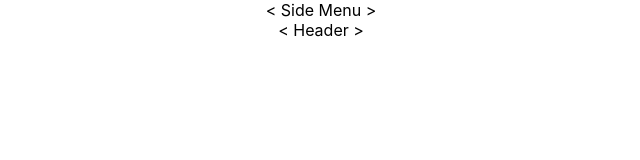
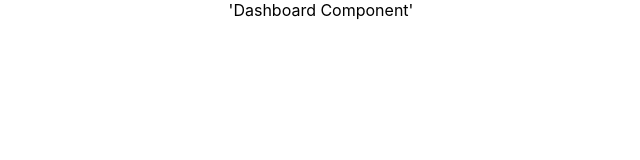
Before and after one commit to Oddert/wr-float-denomination-tracker, a React (Create React App) app in the folder client/: page / in a window 1280 px wide. Shown: the top 160 px of the page, without its empty margins (319-959 px from the left). Built offline with nearby package versions, Linux system fonts and the light colour scheme.

Commit message:
added redux, added component structure

```diff
--- a/client/package.json
+++ b/client/package.json
@@ -10,13 +10,18 @@
     "@types/node": "^12.0.0",
     "@types/react": "^17.0.0",
     "@types/react-dom": "^17.0.0",
+    "@types/react-redux": "^7.1.16",
     "@types/react-router": "^5.1.11",
     "@types/react-router-dom": "^5.1.7",
     "react": "^17.0.1",
     "react-dom": "^17.0.1",
+    "react-redux": "^7.2.2",
     "react-router": "^5.2.0",
     "react-router-dom": "^5.2.0",
     "react-scripts": "4.0.3",
+    "redux": "^4.0.5",
+    "redux-thunk": "^2.3.0",
+    "sass": "^1.32.8",
     "typescript": "^4.1.2",
     "web-vitals": "^1.0.1"
   },
--- a/client/src/App.tsx
+++ /dev/null
@@ -1,27 +0,0 @@
-import React from 'react'
-import './App.css'
-import { Router, Switch } from 'react-router'
-import { useHistory } from 'react-router-dom'
-
-const App: React.FC = () => {
-  const history = useHistory()
-
-  return (
-    <Router history={history}>
-      <div className="App">
-        &lt;
-        Side Menu
-        &gt;
-        <br/>
-        &lt;
-        Header
-        &gt;
-        <Switch>
-
-        </Switch>
-      </div>
-    </Router>
-  )
-}
-
-export default App
--- /dev/null
+++ b/client/src/components/App.scss
@@ -0,0 +1,20 @@
+.App {
+  text-align: center;
+}
+
+@media (prefers-reduced-motion: no-preference) {
+  .App-logo {
+    animation: App-logo-spin infinite 20s linear;
+  }
+}
+
+// .App-header {
+//   background-color: #282c34;
+//   min-height: 100vh;
+//   display: flex;
+//   flex-direction: column;
+//   align-items: center;
+//   justify-content: center;
+//   font-size: calc(10px + 2vmin);
+//   color: white;
+// }
--- /dev/null
+++ b/client/src/components/App.tsx
@@ -0,0 +1,29 @@
+import React from 'react'
+import { HashRouter, Switch, Route } from 'react-router-dom'
+
+import './App.scss'
+
+import Dashboard from './Dashboard'
+import Login from './Login'
+
+const App: React.FC = () => {
+  return (
+    <div className="App">
+      <HashRouter>
+        <Switch>
+          <Route path='/login'>
+            <Login />
+          </Route>
+          <Route path='/home'>
+            <Dashboard />
+          </Route>
+          <Route path='/'>
+            <Dashboard />
+          </Route>
+        </Switch>
+      </HashRouter>
+    </div>
+  )
+}
+
+export default App
--- /dev/null
+++ b/client/src/components/Dashboard.tsx
@@ -0,0 +1,7 @@
+import React from 'react'
+
+const Dashboard: React.FC = () => {
+  return (<>'Dashboard Component'</>)
+}
+
+export default Dashboard
--- /dev/null
+++ b/client/src/components/Login.tsx
@@ -0,0 +1,7 @@
+import React from 'react'
+
+const Login: React.FC = () => {
+  return (<>Login Page</>)
+}
+
+export default Login
--- /dev/null
+++ b/client/src/constants/initialState.ts
@@ -0,0 +1,5 @@
+const initialState = {
+  main: {}
+}
+
+export default initialState
--- /dev/null
+++ b/client/src/constants/store.ts
@@ -0,0 +1,25 @@
+import { applyMiddleware, createStore, compose, StoreEnhancer } from 'redux'
+import thunk from 'redux-thunk'
+
+import rootReducer from '../reducers'
+import initialState from './initialState'
+
+declare global {
+  interface Window {
+    __REDUX_DEVTOOLS_EXTENSION__: any
+  }
+}
+
+const middleware: any[] = [thunk]
+
+const enhancerList: any[] = [applyMiddleware(...middleware)]
+
+if (window.hasOwnProperty('__REDUX_DEVTOOLS_EXTENSION__')) {
+  enhancerList.push(window.__REDUX_DEVTOOLS_EXTENSION__())
+}
+
+const enhancers: StoreEnhancer = compose(...enhancerList)
+
+const store = createStore(rootReducer, initialState, enhancers)
+
+export default store
--- /dev/null
+++ b/client/src/reducers/index.ts
@@ -0,0 +1,11 @@
+
+import { combineReducers, Reducer, Action } from 'redux'
+import initialState from '../constants/initialState'
+
+const main: Reducer = (state = initialState.main, action: Action) => state
+
+const rootReducer = combineReducers({
+  main
+})
+
+export default rootReducer
```
Also changed, not shown: client/src/components/Splashscreen.tsx (added, +7 -0 lines), client/src/index.tsx (+9 -4 lines), client/src/components/App.css (renamed from client/src/App.css), 2 other files (tests, documents, lock files or other folders).
